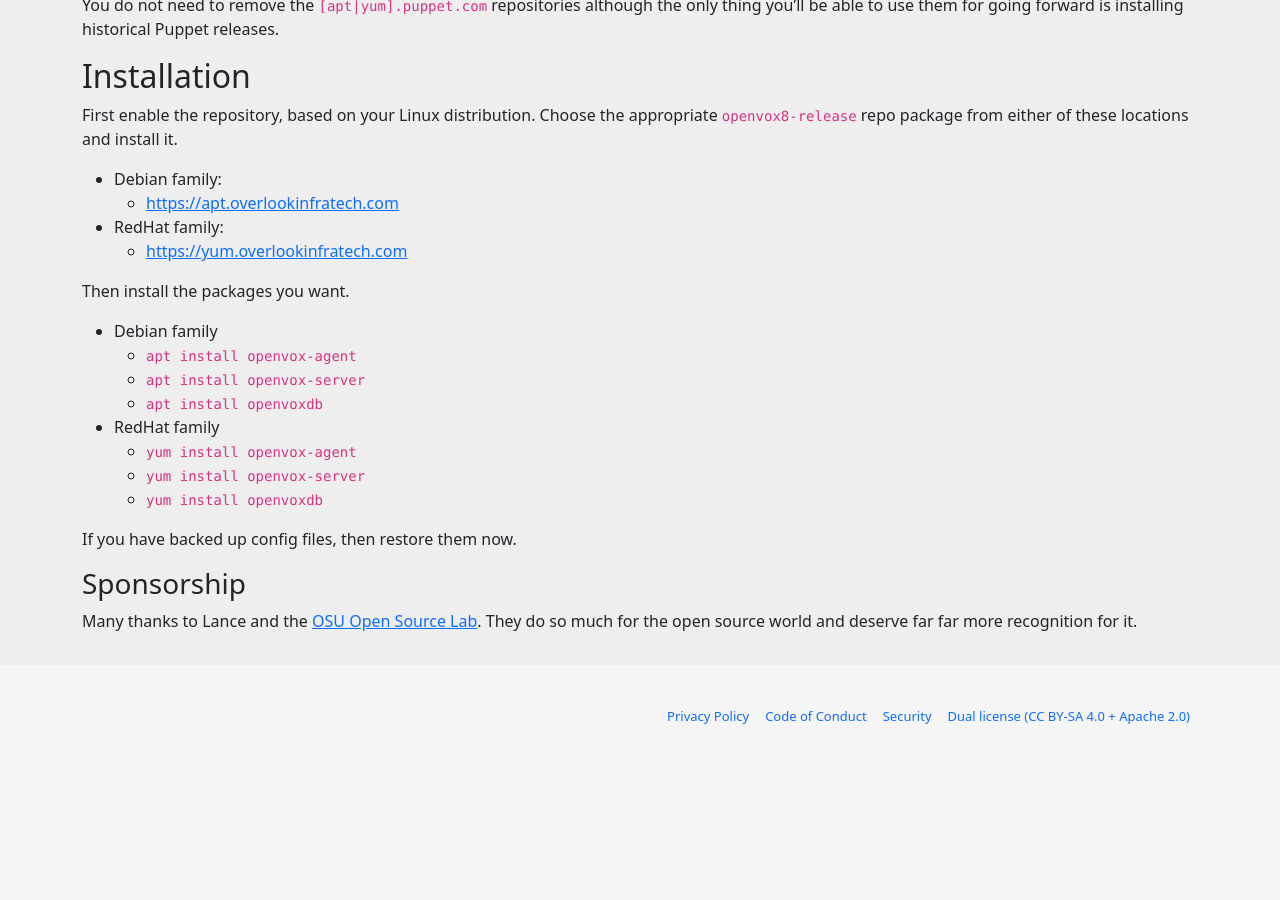
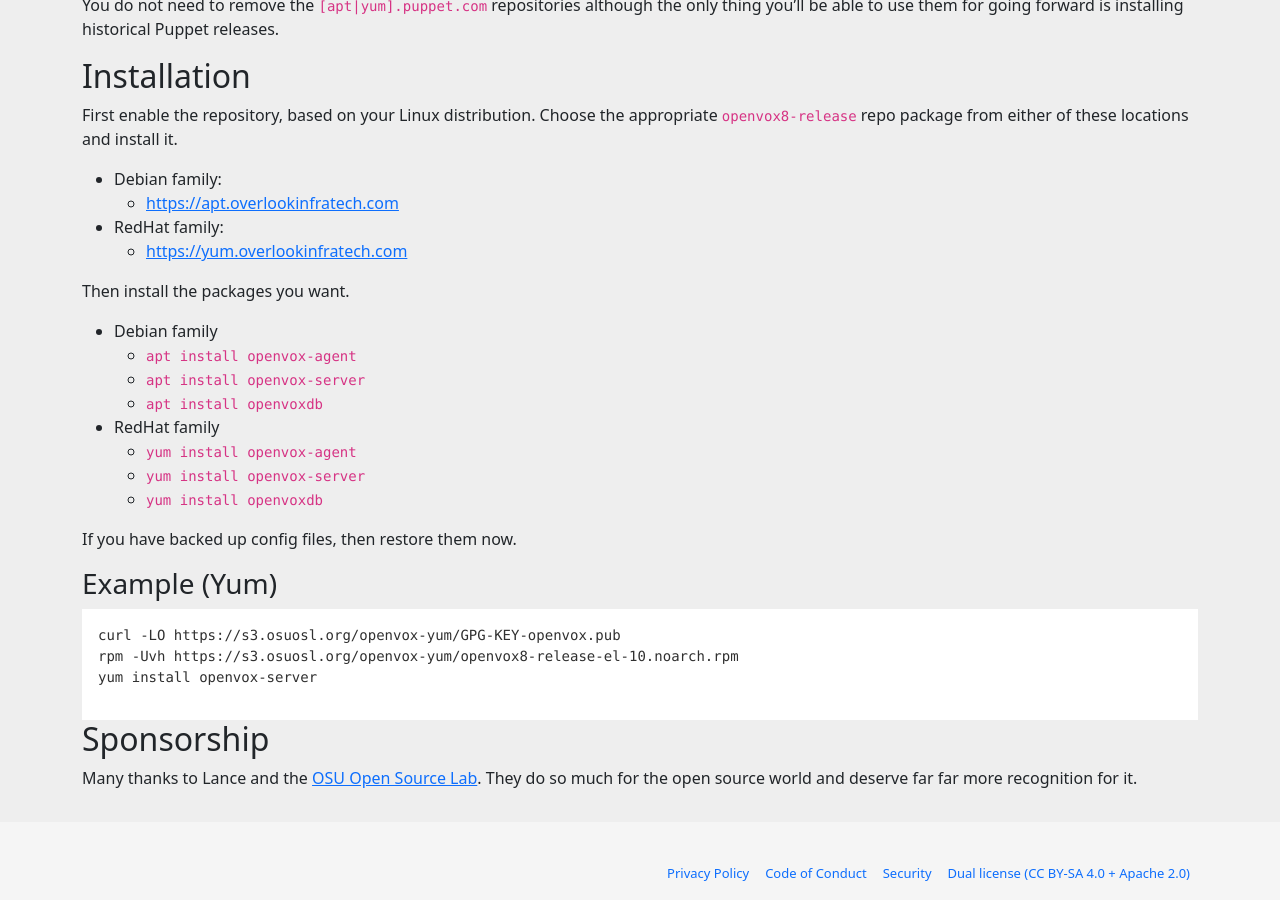
Before and after one commit to voxpupuli/voxpupuli.github.io, a Jekyll site: the page built from openvox/install.md, in a window 1280 px wide and 900 px high, scrolled down 914 px. Built offline with Jekyll 4.4.1, drawn with Linux system fonts in a browser that asks for light colours; nearby versions of some CDN libraries; before the commit the page ends 1657 px from its top, so only the background shows below that.

Commit message:
Example for Yum
added an example for enabling repo and installing on Yum

````diff
--- a/openvox/install.md
+++ b/openvox/install.md
@@ -46,6 +46,7 @@
 * RedHat family:
   * [https://yum.overlookinfratech.com](https://yum.overlookinfratech.com)
 
+
 Then install the packages you want.
 
 * Debian family
@@ -59,7 +60,14 @@
 
 If you have backed up config files, then restore them now.
 
-### Sponsorship
+### Example (Yum)
+```
+curl -LO https://s3.osuosl.org/openvox-yum/GPG-KEY-openvox.pub
+rpm -Uvh https://s3.osuosl.org/openvox-yum/openvox8-release-el-10.noarch.rpm
+yum install openvox-server
+```
+
+## Sponsorship
 
 Many thanks to Lance and the [OSU Open Source Lab](https://osuosl.org).
 They do so much for the open source world and deserve far far more recognition for it.
````
